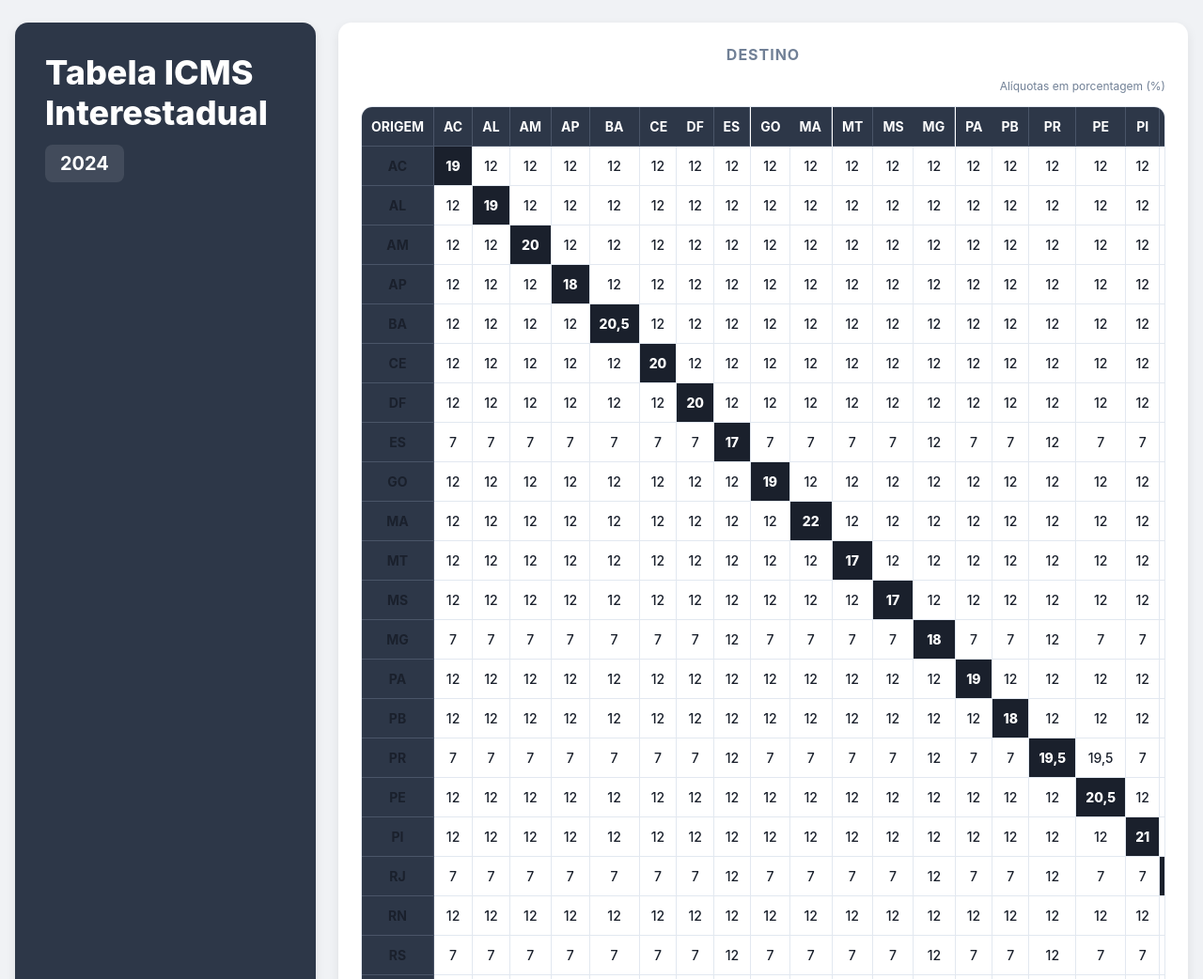
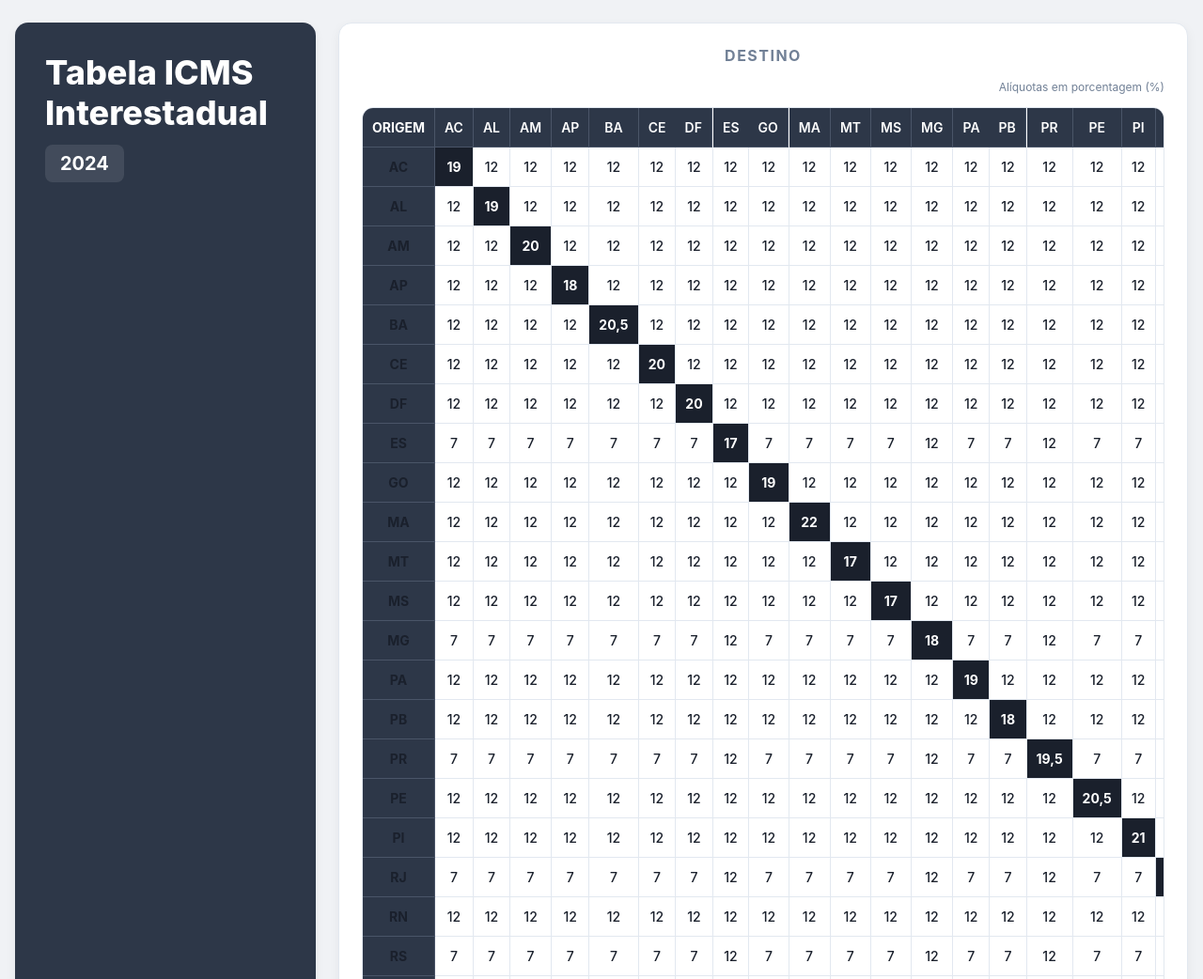
Before and after one commit to HiagoPRadaeli/icms-data, a plain HTML site: page index.html in a window 1280 px wide. Shown: the top 1042 px of the page at 94% size. Drawn offline with Linux system fonts and the light colour scheme.

Commit message:
Update index.html

```diff
--- a/index.html
+++ b/index.html
@@ -4,32 +4,44 @@
 <meta charset="UTF-8" />
 <meta name="viewport" content="width=device-width,initial-scale=1" />
 <title>Tabela ICMS Interestadual 2024</title>
+
 <style>
-  /* ================== ESTILOS GERAIS (MODIFICADOS) ================== */
+  /* ================== VARIÁVEIS E ESTILOS GERAIS ================== */
   :root{
-    --bg: #f0f2f5;             /* Fundo cinza claro, mais suave */
+    --bg: #f0f2f5;
     --panel: #ffffff;
-    --ink: #1a202c;             /* Tinta principal (texto) */
+    --ink: #1a202c;
     --muted: #718096;
     --border: #e2e8f0;
-    --header: #2d3748;         /* Azul escuro/chumbo para cabeçalhos e painel */
-    --header-text: #ffffff;    /* Texto branco para os cabeçalhos */
-    --diag-bg: #1a202c;         /* Fundo preto para a diagonal */
-    --diag-ink: #ffffff;       /* Texto branco para a diagonal */
+    --header: #2d3748;
+    --header-text: #ffffff;
+    --diag-bg: #1a202c;
+    --diag-ink: #ffffff;
+    --hover-bg: #f7fafc; /* NOVA COR: Fundo suave para hover */
+    --scroll-thumb: #cbd5e0; /* NOVA COR: Cor da barra de rolagem */
   }
   *{box-sizing:border-box}
-  body{margin:0;background:var(--bg);font-family: Inter, system-ui, sans-serif;color:var(--ink)}
+  html { scroll-behavior: smooth; } /* Rolagem suave */
+  body{
+    margin:0;
+    background:var(--bg);
+    font-family: 'Inter', system-ui, -apple-system, BlinkMacSystemFont, 'Segoe UI', Roboto, Oxygen, Ubuntu, Cantarell, 'Open Sans', 'Helvetica Neue', sans-serif;
+    color:var(--ink);
+    -webkit-font-smoothing: antialiased; /* Deixa a fonte mais nítida */
+    -moz-osx-font-smoothing: grayscale;
+  }
   .wrap{max-width:1380px;margin:24px auto;padding:0 16px;display:grid;grid-template-columns:320px 1fr;gap:24px}
-  .card{background:var(--panel);border-radius:14px;box-shadow:0 4px 12px rgba(0,0,0,.08);overflow:hidden}
+  .card{background:var(--panel);border-radius:14px;box-shadow:0 4px 12px rgba(0,0,0,.05);overflow:hidden; border: 1px solid var(--border);}
 
-  /* ================== PAINEL ESQUERDO (NOVO) ================== */
+  /* ================== PAINEL ESQUERDO ================== */
   .cover{
-    background-color: var(--header); /* Cor sólida, sem gradiente */
+    background-color: var(--header);
     color: var(--header-text);
     display: flex;
     flex-direction: column;
     justify-content: space-between;
     padding: 32px;
+    border: none; /* Painel principal não precisa de borda */
   }
   .cover .header h1 {
     margin: 0;
@@ -47,54 +59,92 @@
     font-weight: 700;
     margin-top: 12px;
   }
-  .cover .graphics {
-    flex-grow: 1;
-    display: flex;
-    flex-direction: column;
-    justify-content: center;
-    align-items: center;
-    gap: 20px;
-    opacity: 0.5; /* Deixa as imagens mais sutis */
-  }
-  .cover .graphics img {
-    max-width: 80%;
-    height: auto;
-  }
-  .cover .footer-logo img {
-    max-width: 120px; /* Ajuste o tamanho da sua logo */
-  }
+  .cover .graphics { flex-grow: 1; display: flex; flex-direction: column; justify-content: center; align-items: center; gap: 20px; opacity: 0.5; }
+  .cover .graphics img { max-width: 80%; height: auto; }
+  .cover .footer-logo { font-size: 24px; font-weight: bold; opacity: 0.8; }
 
-  /* ================== TABELA (AJUSTES) ================== */
+  /* ================== TABELA ================== */
   .table-card{padding:24px}
-  .title{font-size:16px; text-transform:uppercase; letter-spacing: 1px; text-align:center;margin:0 0 16px;font-weight:700;color:var(--muted)}
+  .title{font-size:16px; text-transform:uppercase; letter-spacing: 1.5px; text-align:center;margin:0 0 16px;font-weight:700;color:var(--muted)}
   .bar{display:flex;gap:10px;justify-content:flex-end;align-items:center;margin:8px 0 14px;}
-  .filters{display:none} /* Escondendo filtros por enquanto, pois não estão na imagem */
+  .filters{display:none}
   .note{font-size:12px;color:var(--muted)}
   .scroll{overflow:auto;border-radius:12px;border:1px solid var(--border)}
   table{border-collapse:separate;border-spacing:0;width:100%}
-  th,td{font-size:14px;padding:12px 10px;border-bottom:1px solid var(--border);border-right:1px solid var(--border); text-align:center; font-weight: 500;}
+
+  th,td{
+    font-size:14px;
+    padding:12px 10px;
+    border-bottom:1px solid var(--border);
+    border-right:1px solid var(--border);
+    text-align:center;
+    font-weight: 500;
+    transition: background-color 0.2s ease-out; /* NOVA TRANSIÇÃO: Efeito suave */
+  }
   th:last-child, td:last-child { border-right: none; }
-  tr:last-child td { border-bottom: none; }
+  tbody tr:last-child td { border-bottom: none; } /* Ajuste na última linha */
 
   thead th{
-    position:sticky;top:0;background:var(--header);color:var(--header-text);font-weight:700;z-index:2;
+    position:sticky;
+    top:0;
+    background:var(--header);
+    color:var(--header-text);
+    font-weight:600; /* Aumentando o peso da fonte do cabeçalho */
+    z-index:2;
     border-color: #4A5568;
   }
+
+  /* NOVO: Efeito de hover nas linhas da tabela */
+  tbody tr:hover td {
+    background-color: var(--hover-bg);
+  }
+
   .sticky-left{
     position:sticky;left:0;z-index:1;background:var(--panel);font-weight:700; border-right: 1px solid var(--border);
   }
-  th.sticky-left { /* Canto superior esquerdo */
+
+  /* NOVO: Mantém o fundo branco na célula de cabeçalho da linha durante o hover */
+  tbody tr:hover th.sticky-left {
+    background-color: var(--panel);
+  }
+
+  th.sticky-left {
     z-index: 3;
     background-color: var(--header);
     border-color: #4A5568;
   }
 
   /* Estilos das Células */
-  .diag{background:var(--diag-bg)!important;color:var(--diag-ink);font-weight:800}
-  .cell-7, .cell-12, .cell-custom { font-weight: 500; } /* Removemos cores de fundo para ficar igual a imagem */
+  .diag{background:var(--diag-bg)!important;color:var(--diag-ink);font-weight:700}
 
-  @media (max-width:1060px){.wrap{grid-template-columns:1fr}}
+  /* NOVO: Estiliza a diagonal durante o hover para manter seu estilo */
+  tbody tr:hover .diag {
+    background-color: var(--diag-bg) !important;
+  }
+
+  /* ================== NOVA SEÇÃO: ESTILIZAÇÃO DA BARRA DE ROLAGEM ================== */
+  .scroll::-webkit-scrollbar {
+    width: 8px;
+    height: 8px;
+  }
+  .scroll::-webkit-scrollbar-track {
+    background: #f1f1f1;
+    border-radius: 10px;
+  }
+  .scroll::-webkit-scrollbar-thumb {
+    background: var(--scroll-thumb);
+    border-radius: 10px;
+  }
+  .scroll::-webkit-scrollbar-thumb:hover {
+    background: var(--muted);
+  }
+
+  /* ================== RESPONSIVIDADE ================== */
+  @media (max-width:1060px){
+    .wrap{grid-template-columns:1fr}
+  }
 </style>
+
 </head>
 <body>
 <div class="wrap">
@@ -108,8 +158,7 @@
         </div>
 
     <div class="footer-logo">
-        <div style="font-size: 24px; font-weight: bold; opacity: 0.8;">plugdFe</div>
-    </div>
+        </div>
   </aside>
 
   <main class="card table-card">
@@ -130,16 +179,12 @@
         <tbody id="tbody"></tbody>
       </table>
     </div>
-    </main>
+  </main>
 </div>
 
 <script>
 /* ====================== CONFIG ====================== */
-
-// ordem e lista de UFs
 const UFS = ["AC","AL","AM","AP","BA","CE","DF","ES","GO","MA","MT","MS","MG","PA","PB","PR","PE","PI","RJ","RN","RS","RO","RR","SC","SP","SE","TO"];
-
-// regiões (para regra de 7%)
 const REGIOES = {
   N: ["AC","AM","AP","PA","RO","RR","TO"],
   NE:["AL","BA","CE","MA","PB","PE","PI","RN","SE"],
@@ -147,29 +192,17 @@ const REGIOES = {
   SE:["ES","MG","RJ","SP"],
   S: ["PR","RS","SC"]
 };
-
-// regra padrão fora da diagonal
 const TAXA_PADRAO = 12;
 
-// quando origem ∈ (S ∪ SE) e destino ∈ (N ∪ NE ∪ CO) => 7%
 function isSevenRule(orig, dest){
   const sulSudeste = new Set([...REGIOES.S, ...REGIOES.SE]);
   const norteNeCo  = new Set([...REGIOES.N, ...REGIOES.NE, ...REGIOES.CO]);
   return sulSudeste.has(orig) && norteNeCo.has(dest);
 }
 
-// exceções específicas (ex.: estados com política distinta)
-// Formato: "ORIGEM>DESTINO": aliquota
-const EXCECOES = {
-  "BA>SP": 20.5, // Exemplo de exceção da imagem
-  "PE>RS": 20.5,
-  "PR>PE": 19.5,
-  "RN>RJ": 19.5,
-  "SE>AL": 19.0
-};
+const EXCECOES = {};
 
 /* ====================== UI BASICS ====================== */
-
 function fillSelects(){
   const fo = document.getElementById('fOrigem');
   const fd = document.getElementById('fDestino');
@@ -185,12 +218,10 @@ function buildHeader(){
   const thead = document.getElementById('thead');
   thead.innerHTML = '';
   const tr = document.createElement('tr');
-
   const th0 = document.createElement('th');
   th0.className = 'sticky-left';
   th0.textContent = 'ORIGEM';
   tr.appendChild(th0);
-
   UFS.forEach(uf=>{
     const th = document.createElement('th');
     th.textContent = uf;
@@ -200,8 +231,7 @@ function buildHeader(){
 }
 
 /* ====================== CORE ====================== */
-
-let ALIQUOTAS = {}; // { UF: {icms_interna, regiao, estado} }
+let ALIQUOTAS = {};
 
 async function loadJSON(){
   const resp = await fetch('icms.json');
@@ -221,24 +251,20 @@ function aliquotaInter(orig, dest){
   return {valor: TAXA_PADRAO, classe:'cell-12', regra:'Regra padrão 12%'};
 }
 
-// Função de formatação ajustada para remover o "%" e usar ponto
 function format(v){ return (v==null || isNaN(v)) ? '-' : Number(v).toString().replace('.', ','); }
 
 function paint(){
   const tbody = document.getElementById('tbody');
   const fO = document.getElementById('fOrigem').value;
   const fD = document.getElementById('fDestino').value;
-
   tbody.innerHTML = '';
   UFS.forEach(ufO=>{
     if(fO && ufO!==fO) return;
     const tr = document.createElement('tr');
-
-    const tdUF = document.createElement('th'); // Mudei para TH para poder estilizar diferente
+    const tdUF = document.createElement('th');
     tdUF.className = 'sticky-left';
     tdUF.textContent = ufO;
     tr.appendChild(tdUF);
-
     UFS.forEach(ufD=>{
       if(fD && ufD!==fD) return;
       const {valor, classe, regra} = aliquotaInter(ufO, ufD);
@@ -248,13 +274,11 @@ function paint(){
       td.textContent = format(valor);
       tr.appendChild(td);
     });
-
     tbody.appendChild(tr);
   });
 }
 
 /* ====================== BOOT ====================== */
-
 (async function(){
   fillSelects();
   buildHeader();
@@ -262,5 +286,6 @@ function paint(){
   paint();
 })();
 </script>
+
 </body>
 </html>
```
